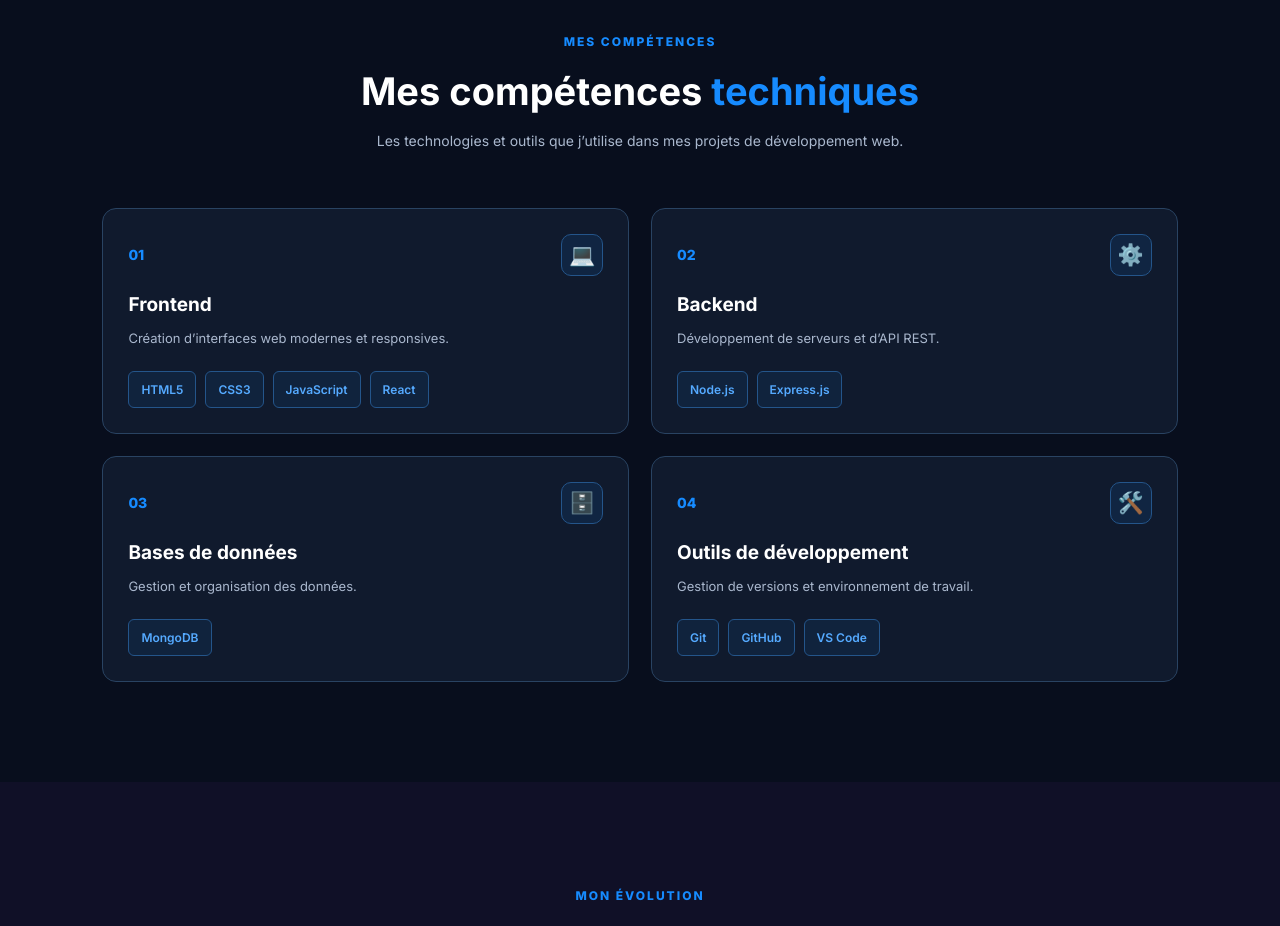
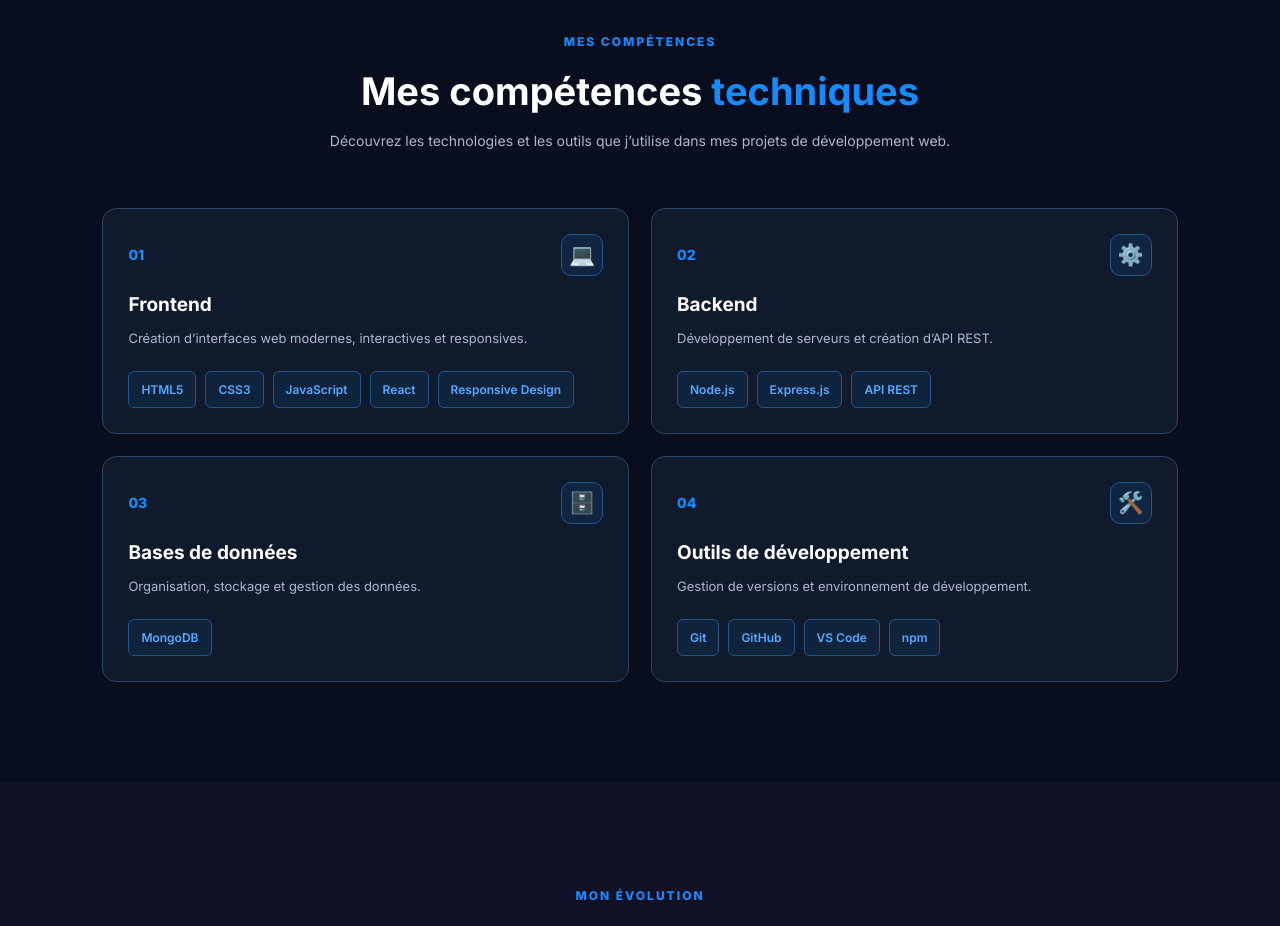
Before and after one commit to jaber-web/portfolio-developpeur, a React (Vite) app: page / in a window 1280 px wide. Shown: the part 3020-3946 px from the top of the page. Built offline with nearby package versions, Linux system fonts and the light colour scheme.

Commit message:
feat: amélioration de la section compétences

```diff
--- a/src/components/Skills.css
+++ b/src/components/Skills.css
@@ -194,3 +194,9 @@
     transition: none;
   }
 }
+
+/* Accessibilité clavier */
+.skill-tag:focus-visible {
+  outline: 2px solid #55aaff;
+  outline-offset: 4px;
+}
--- a/src/components/Skills.jsx
+++ b/src/components/Skills.jsx
@@ -5,42 +5,61 @@ const skillCategories = [
   {
     number: '01',
     title: 'Frontend',
-    description: 'Création d’interfaces web modernes et responsives.',
+    description:
+      'Création d’interfaces web modernes, interactives et responsives.',
     icon: '💻',
-    skills: ['HTML5', 'CSS3', 'JavaScript', 'React'],
+    skills: [
+      'HTML5',
+      'CSS3',
+      'JavaScript',
+      'React',
+      'Responsive Design',
+    ],
   },
   {
     number: '02',
     title: 'Backend',
-    description: 'Développement de serveurs et d’API REST.',
+    description:
+      'Développement de serveurs et création d’API REST.',
     icon: '⚙️',
-    skills: ['Node.js', 'Express.js'],
+    skills: [
+      'Node.js',
+      'Express.js',
+      'API REST',
+    ],
   },
   {
     number: '03',
     title: 'Bases de données',
-    description: 'Gestion et organisation des données.',
+    description:
+      'Organisation, stockage et gestion des données.',
     icon: '🗄️',
-    skills: ['MongoDB'],
+    skills: [
+      'MongoDB',
+    ],
   },
   {
     number: '04',
     title: 'Outils de développement',
-    description: 'Gestion de versions et environnement de travail.',
+    description:
+      'Gestion de versions et environnement de développement.',
     icon: '🛠️',
-    skills: ['Git', 'GitHub', 'VS Code'],
+    skills: [
+      'Git',
+      'GitHub',
+      'VS Code',
+      'npm',
+    ],
   },
 ]
 
 function Skills() {
   return (
     <section id="competences" className="skills-section">
-
       <div className="skills-container">
 
         {/* En-tête */}
         <div className="skills-heading">
-
           <span className="section-badge">
             MES COMPÉTENCES
           </span>
@@ -50,58 +69,53 @@ function Skills() {
           </h2>
 
           <p>
-            Les technologies et outils que j’utilise dans
-            mes projets de développement web.
+            Découvrez les technologies et les outils que
+            j’utilise dans mes projets de développement web.
           </p>
-
         </div>
 
         {/* Cartes de compétences */}
         <div className="skills-grid">
-
           {skillCategories.map((category) => (
-
             <article
               className="skill-card"
               key={category.number}
             >
 
               <div className="skill-card-header">
-
                 <span className="skill-number">
                   {category.number}
                 </span>
 
-                <span className="skill-icon">
+                <span
+                  className="skill-icon"
+                  aria-hidden="true"
+                >
                   {category.icon}
                 </span>
-
               </div>
 
               <h3>{category.title}</h3>
 
               <p>{category.description}</p>
 
+              {/* Technologies */}
               <div className="skill-tags">
-
                 {category.skills.map((skill) => (
-
-                  <span key={skill} className="skill-tag">
+                  <span
+                    key={skill}
+                    className="skill-tag"
+                  >
                     {skill}
                   </span>
-
                 ))}
-
               </div>
 
             </article>
-
           ))}
-
         </div>
 
       </div>
-
     </section>
   )
 }
```
